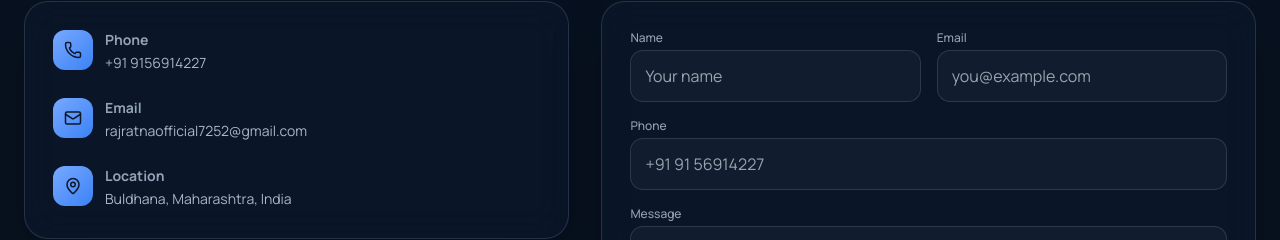
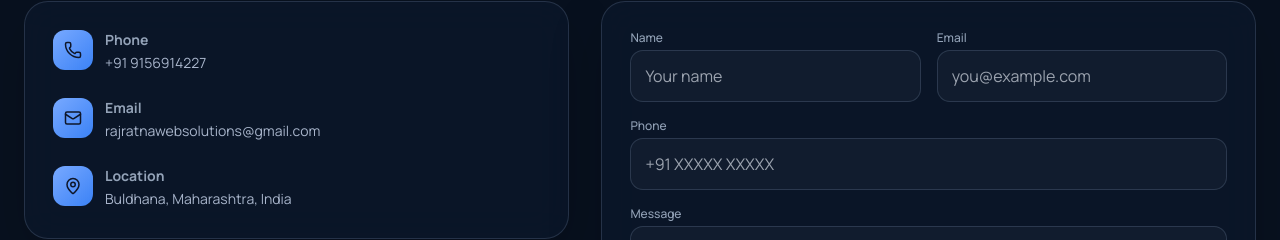
Before and after one commit to Rajratnanikalje/RAJRATNA_WEB_SOLUTIONS, a React (Vite) app in the folder client/: page /contact in a window 1280 px wide. Shown: the part 376-616 px from the top of the page. Built offline with nearby package versions, Linux system fonts and the light colour scheme; no server answers; a web font is replaced by a local one.

Commit message:
update_footer

```diff
--- a/client/src/components/Footer.jsx
+++ b/client/src/components/Footer.jsx
@@ -24,7 +24,7 @@ export default function Footer() {
   useContentRefresh(loadSettings);
 
   const phone = settings.phone || "+91 9156914227";
-  const email = settings.email || "rajratnaofficial7252@gmail.com";
+  const email = settings.email || "rajratnawebsolutions@gmail.com";
   const location = settings.location || "Buldhana, Maharashtra, India";
 
   return (
--- a/client/src/pages/Contact.jsx
+++ b/client/src/pages/Contact.jsx
@@ -69,7 +69,7 @@ export default function Contact() {
     {
       icon: Mail,
       label: "Email",
-      value: settings.email || "rajratnaofficial7252@gmail.com",
+      value: settings.email || "rajratnawebsolutions@gmail.com",
     },
     {
       icon: MapPin,
@@ -159,7 +159,7 @@ export default function Contact() {
                   </label>
                   <input
                     className="input"
-                    placeholder="+91 91 56914227"
+                    placeholder="+91 XXXXX XXXXX"
                     value={form.phone}
                     onChange={(e) =>
                       setForm({ ...form, phone: e.target.value })
```
Also changed, not shown: 1 other file (tests, documents, lock files or other folders).
